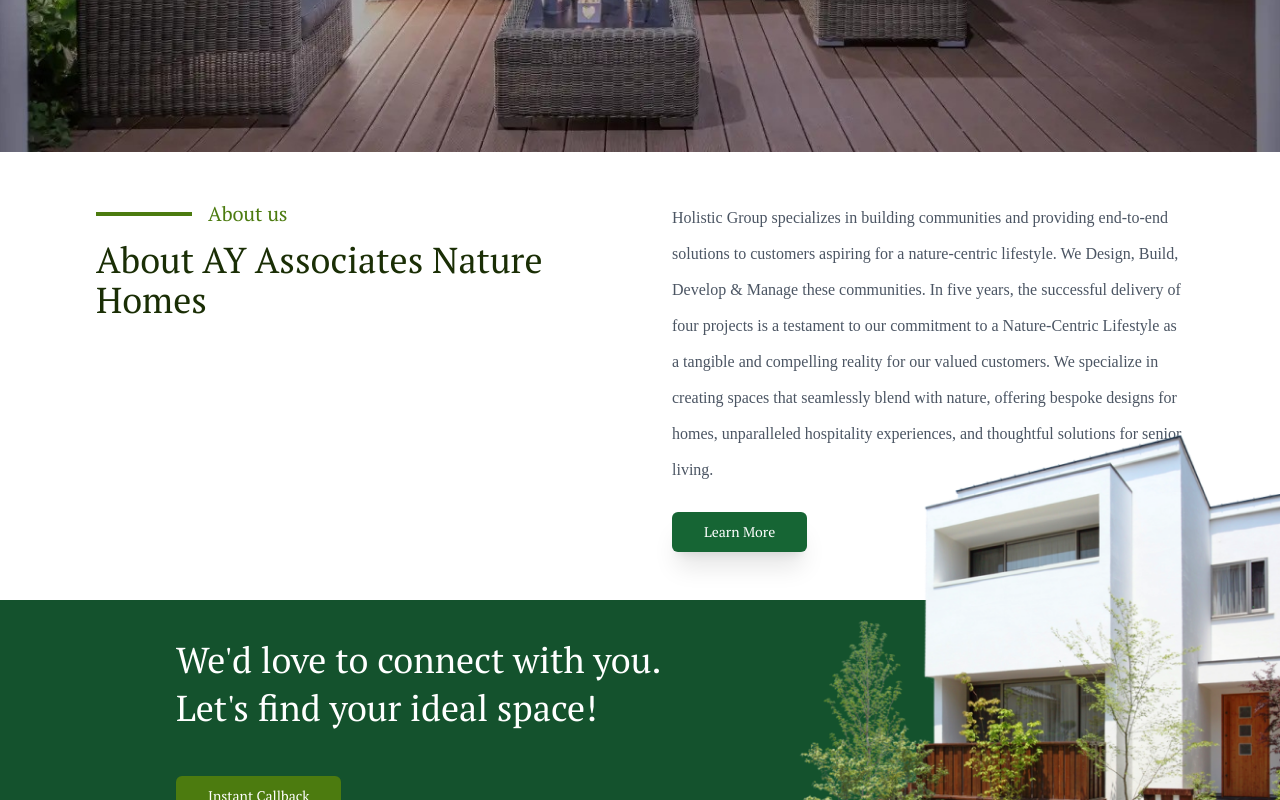
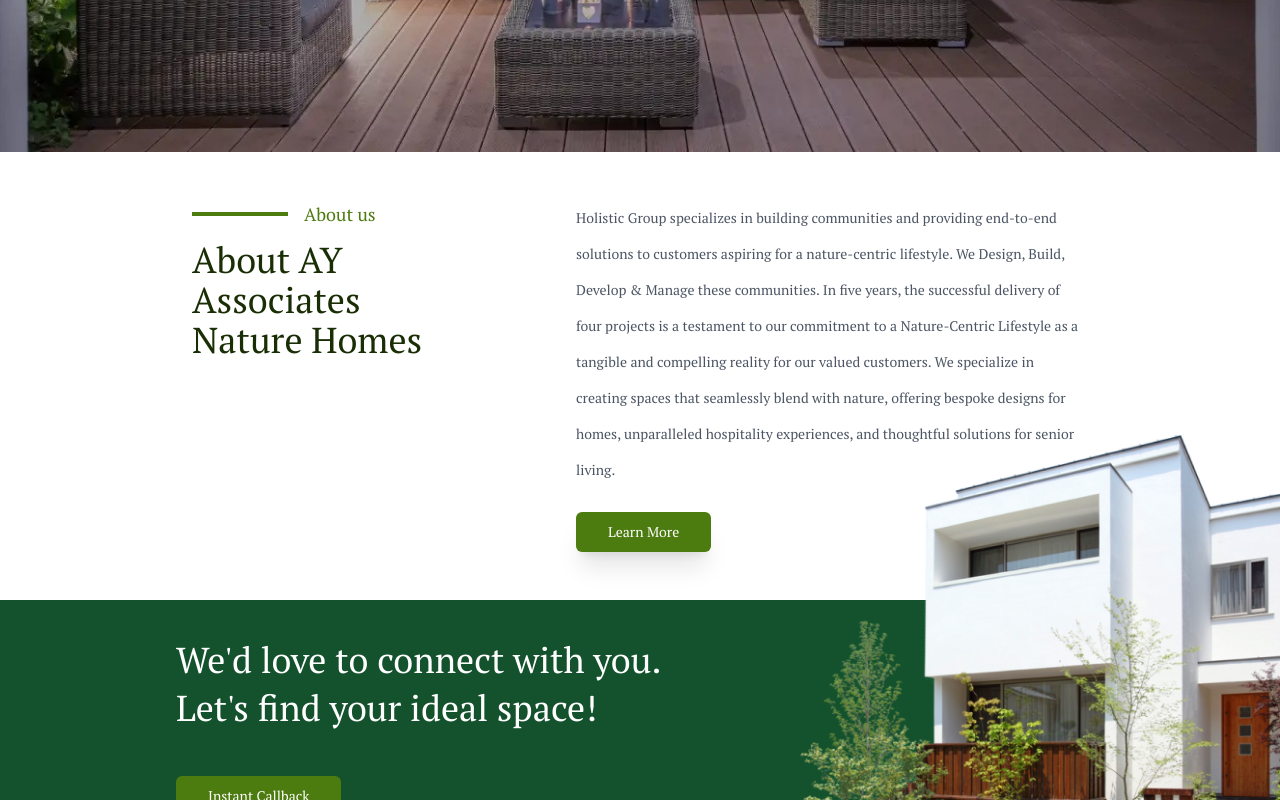
Before and after one commit to dev-kingz/ayassociates, a Next.js app: page / in a window 1280 px wide. Shown: the part 568-1368 px from the top of the page. Built offline with nearby package versions, Linux system fonts and the light colour scheme.

Commit message:
Updated About Us Section

```diff
--- a/src/app/page.tsx
+++ b/src/app/page.tsx
@@ -57,10 +57,10 @@
           </div>
         </div>
       </section>
-      <section className="About px-8 sm:px-24 py-12 flex flex-col sm:flex-row items-start justify-between bg-white gap-5 sm:gap-12 ">
+      <section className="About px-8 sm:px-48 py-12 flex flex-col sm:flex-row items-start justify-between bg-white gap-5 sm:gap-36 ">
         <SectionHeader />
         <div className="flex flex-col gap-6 max-w-lg">
-          <p className="text-left text-gray-600 text-md font-normal font-['Poppins'] leading-9">
+          <p className="text-left text-gray-600 text-sm sm:text-md font-normal font-secondary leading-9">
             Holistic Group specializes in building communities and providing end-to-end solutions to customers aspiring for a nature-centric lifestyle. We Design, Build, Develop & Manage these communities.
             In five years, the successful delivery of four projects is a testament to our commitment to a Nature-Centric Lifestyle as a tangible and compelling reality for our valued customers.
             We specialize in creating spaces that seamlessly blend with nature, offering bespoke designs for homes, unparalleled hospitality experiences, and thoughtful solutions for senior living.
@@ -69,7 +69,7 @@
             <Button
               variant="secondary"
               size="lg"
-              className="shadow-xl bg-green-800 text-white"
+              className="shadow-xl bg-secondary text-white"
             >
               Learn More
             </Button>
--- a/src/components/Header/SectionHeader.tsx
+++ b/src/components/Header/SectionHeader.tsx
@@ -5,7 +5,7 @@
         <div className="w-full flex-col justify-start items-start inline-flex gap-3">
             <div className="flex justify-start items-center gap-4">
                 <div className="w-24 h-1 bg-secondary" />
-                <div className="text-secondary text-xl font-normal">About us</div>
+                <div className="text-secondary text-lg font-normal font-secondary">About us</div>
             </div>
             <div className="self-stretch text-lime-950 text-3xl sm:text-4xl font-medium">About AY Associates Nature Homes</div>
         </div>
```
